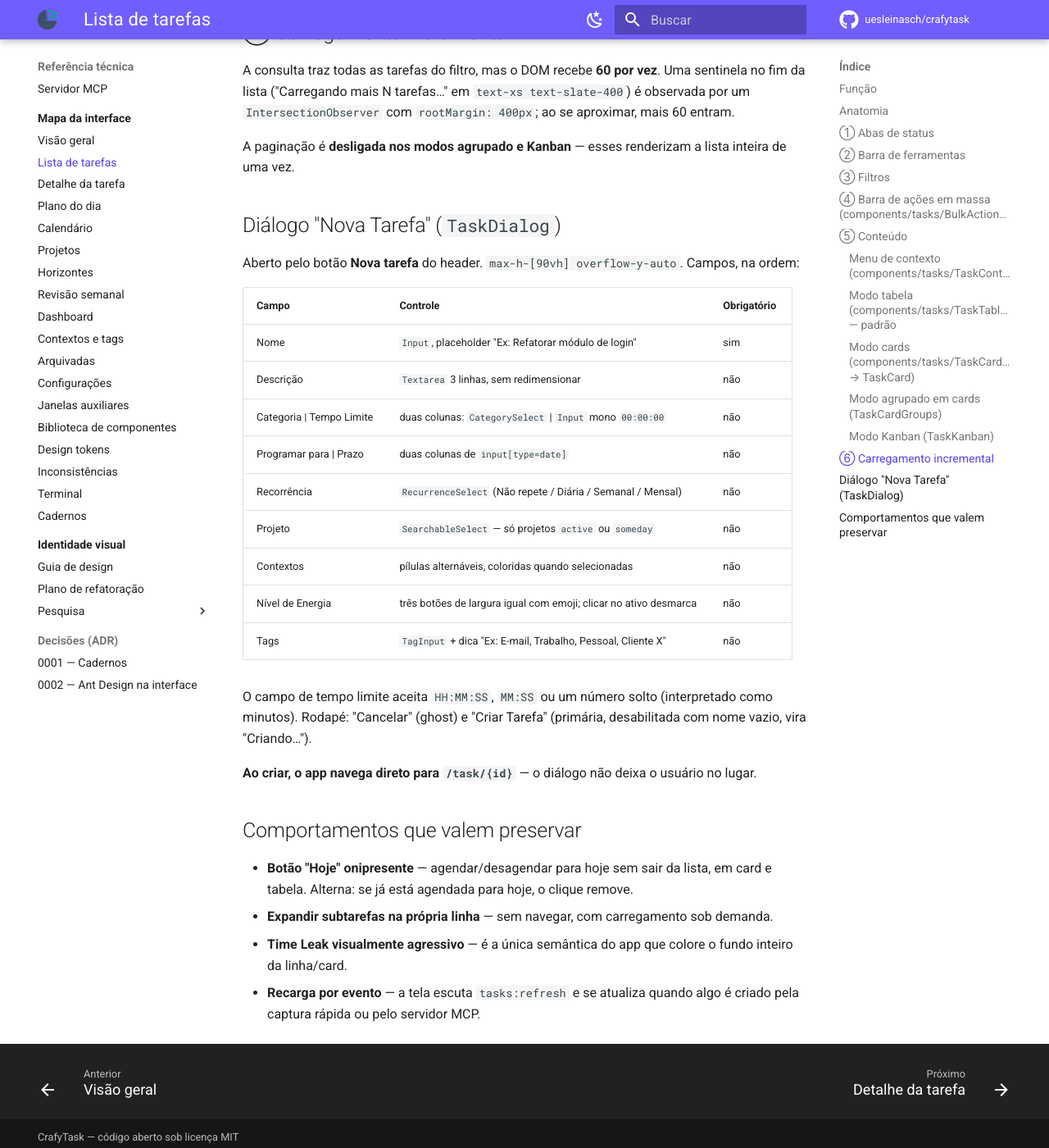
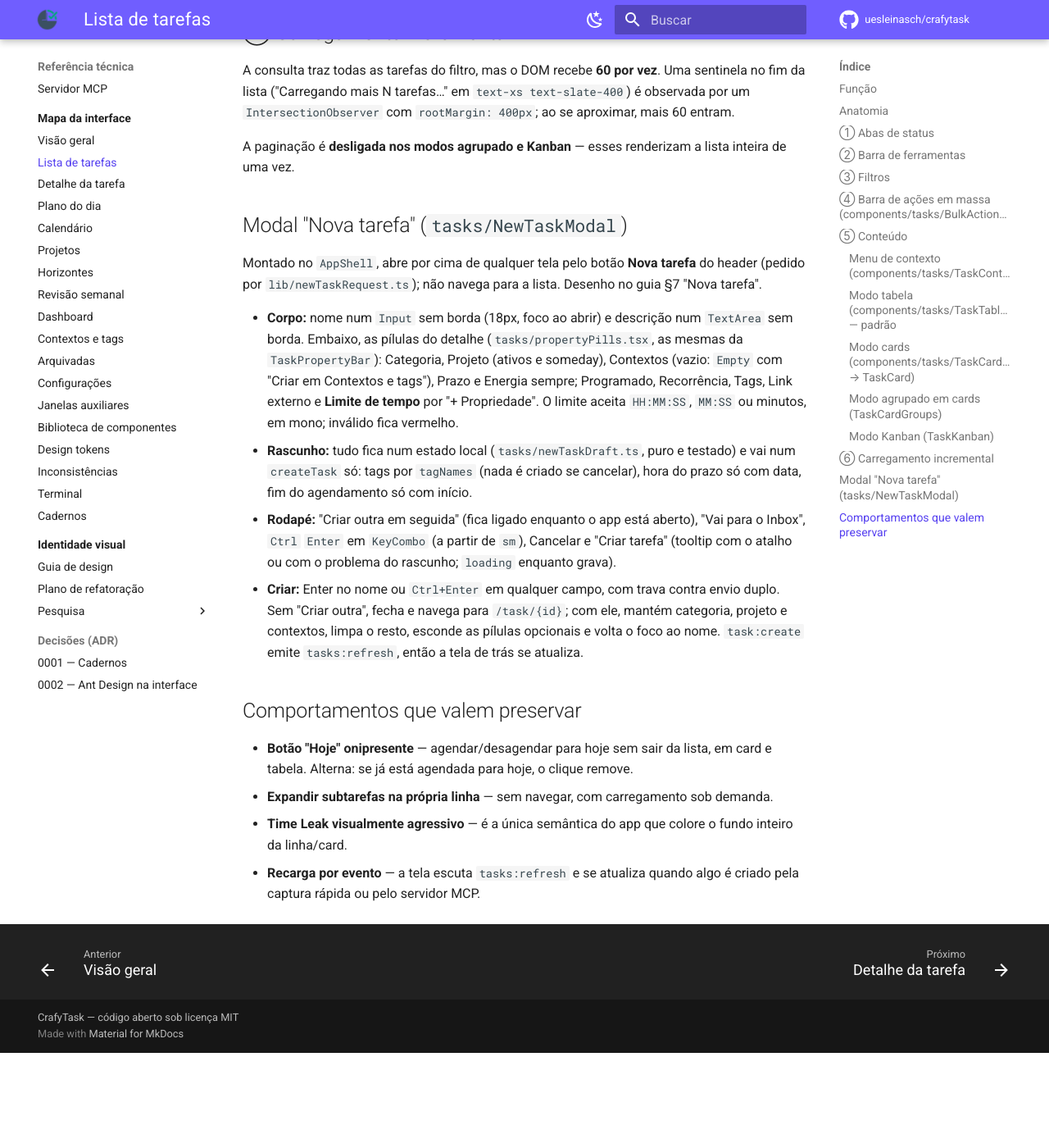
Before and after one commit to uesleinasch/crafytask, an MkDocs documentation site: the page built from docs/ui/01-lista-de-tarefas.md, in a window 1280 px wide and 1400 px high, scrolled down 8323 px. Shown: the whole window at 82% size. Built offline with MkDocs 1.6.1 and Material for MkDocs 9.7.7, drawn with Linux system fonts in a browser that asks for light colours; some web fonts are replaced; comment, search, counter and statistics services are not loaded; after the commit the page ends 9607 px from its top, so only the background shows below that.

Commit message:
docs(ui): modal nova tarefa e pílulas compartilhadas

```diff
--- a/docs/ui/01-lista-de-tarefas.md
+++ b/docs/ui/01-lista-de-tarefas.md
@@ -301,26 +301,26 @@ lista ("Carregando mais N tarefas…" em `text-xs text-slate-400`) é observada
 A paginação é **desligada nos modos agrupado e Kanban** — esses renderizam a lista inteira de uma
 vez.
 
-## Diálogo "Nova Tarefa" (`TaskDialog`)
+## Modal "Nova tarefa" (`tasks/NewTaskModal`)
 
-Aberto pelo botão **Nova tarefa** do header. `max-h-[90vh] overflow-y-auto`. Campos, na ordem:
+Montado no `AppShell`, abre por cima de qualquer tela pelo botão **Nova tarefa** do header (pedido
+por `lib/newTaskRequest.ts`); não navega para a lista. Desenho no guia §7 "Nova tarefa".
 
-| Campo | Controle | Obrigatório |
-| --- | --- | --- |
-| Nome | `Input`, placeholder "Ex: Refatorar módulo de login" | sim |
-| Descrição | `Textarea` 3 linhas, sem redimensionar | não |
-| Categoria \| Tempo Limite | duas colunas: `CategorySelect` \| `Input` mono `00:00:00` | não |
-| Programar para \| Prazo | duas colunas de `input[type=date]` | não |
-| Recorrência | `RecurrenceSelect` (Não repete / Diária / Semanal / Mensal) | não |
-| Projeto | `SearchableSelect` — só projetos `active` ou `someday` | não |
-| Contextos | pílulas alternáveis, coloridas quando selecionadas | não |
-| Nível de Energia | três botões de largura igual com emoji; clicar no ativo desmarca | não |
-| Tags | `TagInput` + dica "Ex: E-mail, Trabalho, Pessoal, Cliente X" | não |
-
-O campo de tempo limite aceita `HH:MM:SS`, `MM:SS` ou um número solto (interpretado como minutos).
-Rodapé: "Cancelar" (ghost) e "Criar Tarefa" (primária, desabilitada com nome vazio, vira "Criando…").
-
-**Ao criar, o app navega direto para `/task/{id}`** — o diálogo não deixa o usuário no lugar.
+- **Corpo:** nome num `Input` sem borda (18px, foco ao abrir) e descrição num `TextArea` sem borda.
+  Embaixo, as pílulas do detalhe (`tasks/propertyPills.tsx`, as mesmas da `TaskPropertyBar`):
+  Categoria, Projeto (ativos e someday), Contextos (vazio: `Empty` com "Criar em Contextos e tags"),
+  Prazo e Energia sempre; Programado, Recorrência, Tags, Link externo e **Limite de tempo** por
+  "+ Propriedade". O limite aceita `HH:MM:SS`, `MM:SS` ou minutos, em mono; inválido fica vermelho.
+- **Rascunho:** tudo fica num estado local (`tasks/newTaskDraft.ts`, puro e testado) e vai num
+  `createTask` só: tags por `tagNames` (nada é criado se cancelar), hora do prazo só com data, fim
+  do agendamento só com início.
+- **Rodapé:** "Criar outra em seguida" (fica ligado enquanto o app está aberto), "Vai para o Inbox",
+  `Ctrl` `Enter` em `KeyCombo` (a partir de `sm`), Cancelar e "Criar tarefa" (tooltip com o atalho
+  ou com o problema do rascunho; `loading` enquanto grava).
+- **Criar:** Enter no nome ou `Ctrl+Enter` em qualquer campo, com trava contra envio duplo. Sem
+  "Criar outra", fecha e navega para `/task/{id}`; com ele, mantém categoria, projeto e contextos,
+  limpa o resto, esconde as pílulas opcionais e volta o foco ao nome. `task:create` emite
+  `tasks:refresh`, então a tela de trás se atualiza.
 
 ## Comportamentos que valem preservar
 
```
Also changed, not shown: docs/ui/00-visao-geral.md (+2 -3 lines), docs/ui/02-detalhe-da-tarefa.md (+3 -0 lines), docs/ui/09-contextos-e-tags.md (+1 -1 lines), docs/ui/13-biblioteca-de-componentes.md (+2 -18 lines), docs/ui/14-design-tokens.md (+1 -1 lines).
